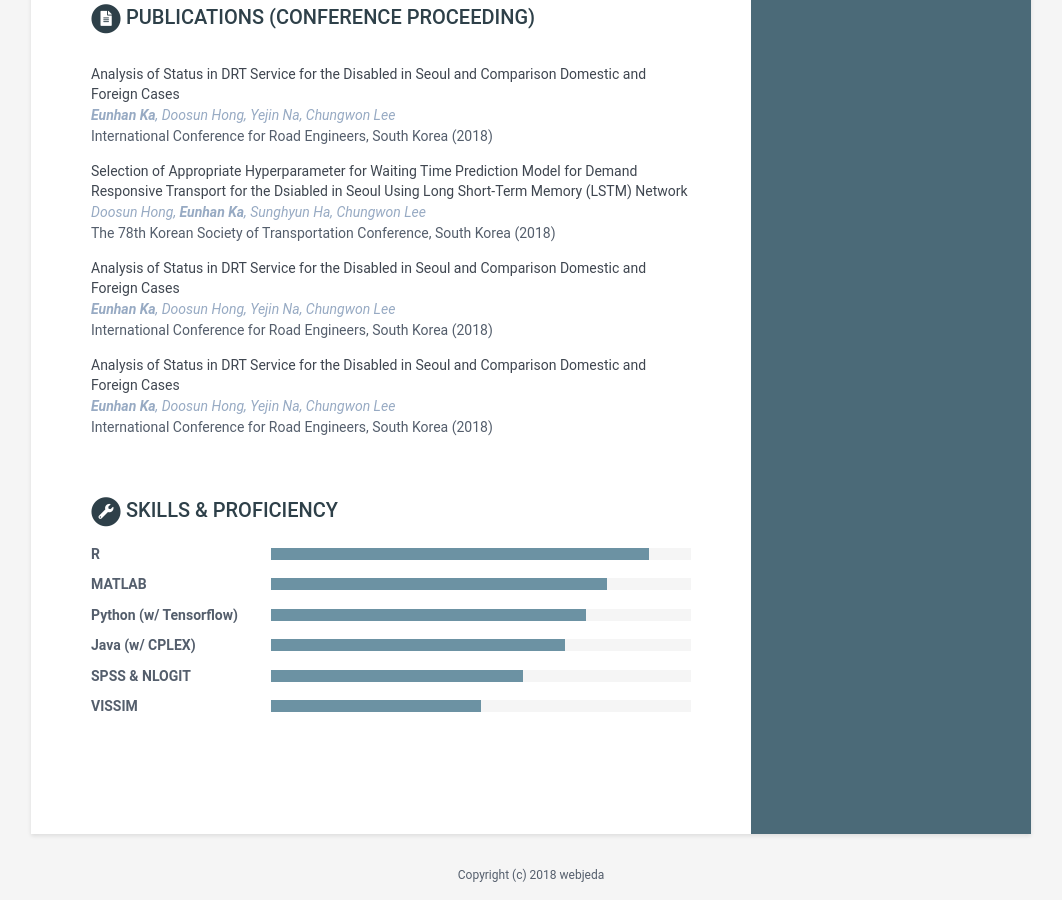
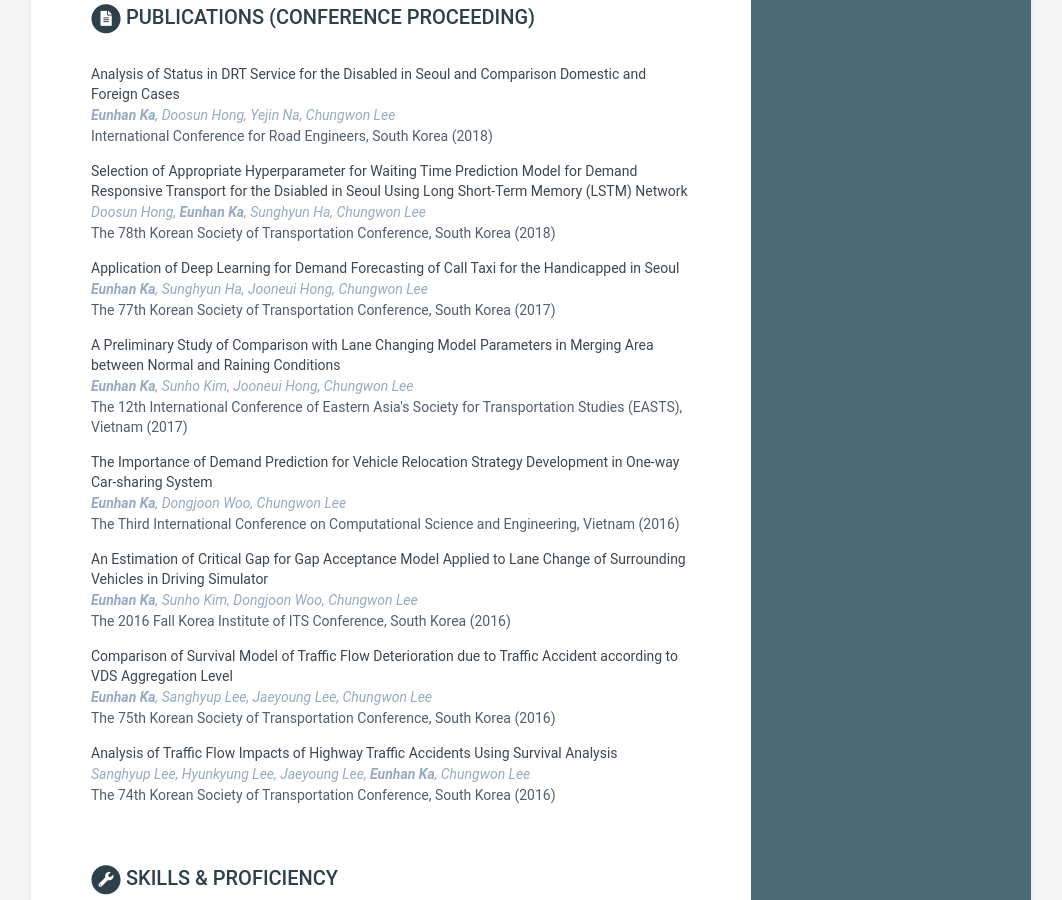
Before and after one commit to eunhanka/eunhanka.github.io, a Jekyll site: the page built from index.html, in a window 1280 px wide and 900 px high, scrolled down 2753 px. Shown: the whole window, without its empty margins (109-1171 px from the left). Built offline with Jekyll 4.4.1, drawn with Linux system fonts in a browser that asks for light colours.

Commit message:
Update data.yml

```diff
--- a/_data/data.yml
+++ b/_data/data.yml
@@ -159,14 +159,29 @@ con_publications:
         authors: Doosun Hong, <b>Eunhan Ka</b>, Sunghyun Ha, Chungwon Lee
         conference: The 78th Korean Society of Transportation Conference, South Korea (2018)
 
-      - title: Analysis of Status in DRT Service for the Disabled in Seoul and Comparison Domestic and Foreign Cases
-        authors: <b>Eunhan Ka</b>, Doosun Hong, Yejin Na, Chungwon Lee
-        conference: International Conference for Road Engineers, South Korea (2018)
+      - title: Application of Deep Learning for Demand Forecasting of Call Taxi for the Handicapped in Seoul
+        authors: <b>Eunhan Ka</b>, Sunghyun Ha, Jooneui Hong, Chungwon Lee
+        conference: The 77th Korean Society of Transportation Conference, South Korea (2017)
 
-      - title: Analysis of Status in DRT Service for the Disabled in Seoul and Comparison Domestic and Foreign Cases
-        authors: <b>Eunhan Ka</b>, Doosun Hong, Yejin Na, Chungwon Lee
-        conference: International Conference for Road Engineers, South Korea (2018)
+      - title: A Preliminary Study of Comparison with Lane Changing Model Parameters in Merging Area between Normal and Raining Conditions
+        authors: <b>Eunhan Ka</b>, Sunho Kim, Jooneui Hong, Chungwon Lee
+        conference: The 12th International Conference of Eastern Asia's Society for Transportation Studies (EASTS), Vietnam (2017)
 
+      - title: The Importance of Demand Prediction for Vehicle Relocation Strategy Development in One-way Car-sharing System
+        authors: <b>Eunhan Ka</b>, Dongjoon Woo, Chungwon Lee
+        conference: The Third International Conference on Computational Science and Engineering, Vietnam (2016)
+
+      - title: An Estimation of Critical Gap for Gap Acceptance Model Applied to Lane Change of Surrounding Vehicles in Driving Simulator
+        authors: <b>Eunhan Ka</b>, Sunho Kim, Dongjoon Woo, Chungwon Lee
+        conference: The 2016 Fall Korea Institute of ITS Conference, South Korea (2016)
+
+      - title: Comparison of Survival Model of Traffic Flow Deterioration due to Traffic Accident according to VDS Aggregation Level
+        authors: <b>Eunhan Ka</b>, Sanghyup Lee, Jaeyoung Lee, Chungwon Lee
+        conference: The 75th Korean Society of Transportation Conference, South Korea (2016)
+
+      - title: Analysis of Traffic Flow Impacts of Highway Traffic Accidents Using Survival Analysis
+        authors: Sanghyup Lee, Hyunkyung Lee, Jaeyoung Lee, <b>Eunhan Ka</b>, Chungwon Lee
+        conference: The 74th Korean Society of Transportation Conference, South Korea (2016)
 
 skills:
     title: Skills &amp; Proficiency
```
